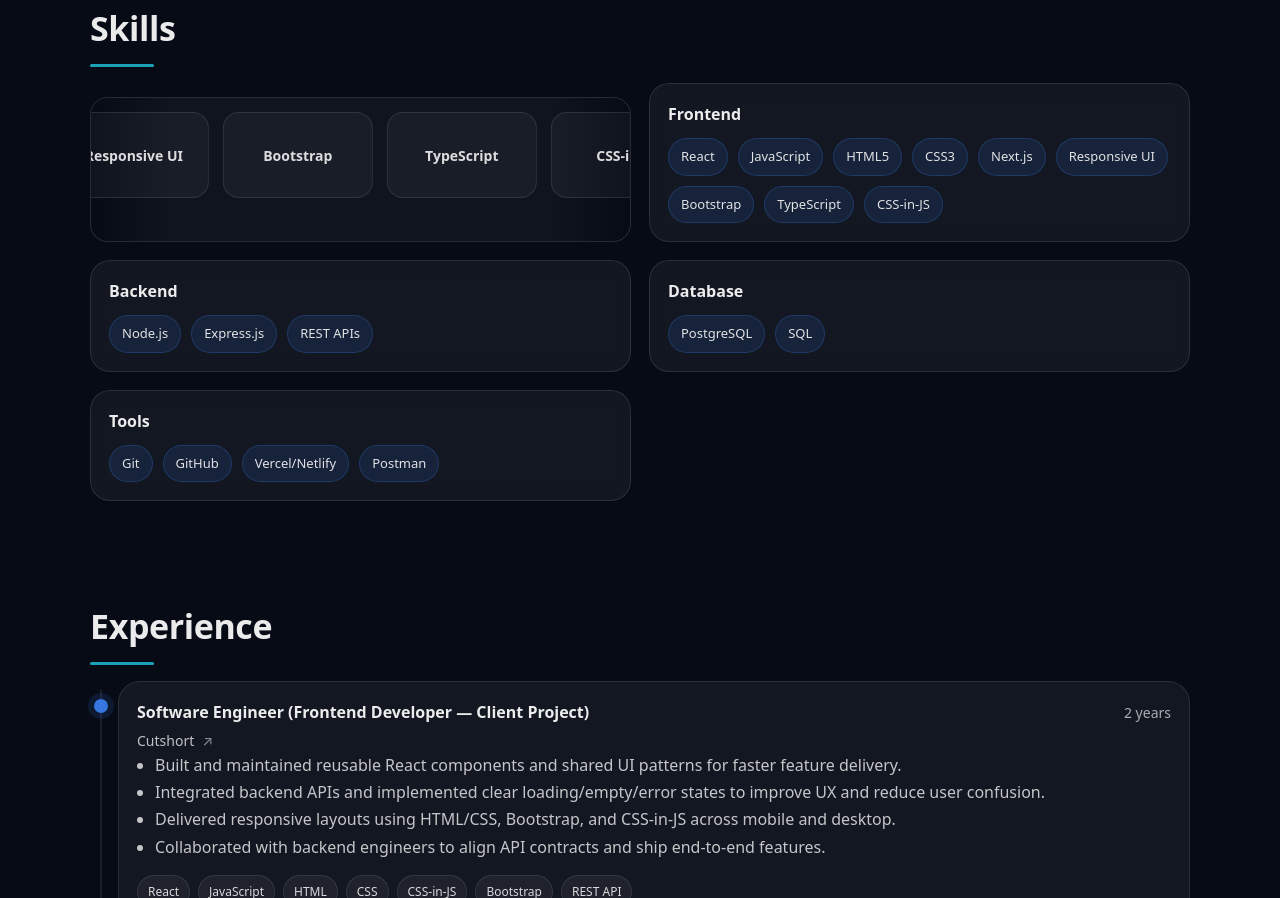
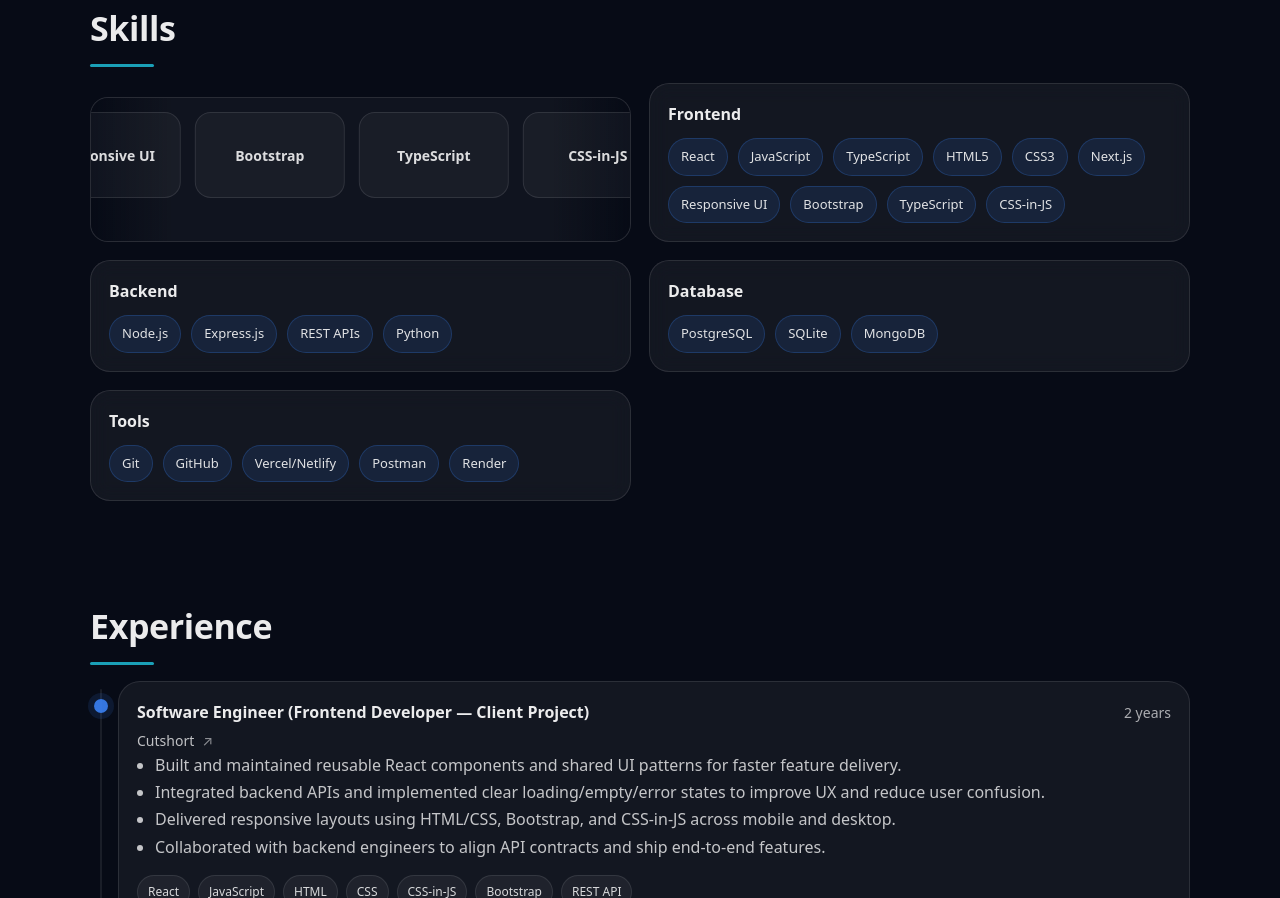
Before and after one commit to tejaswi20001/Tejaswi-portfolio, a React (Vite) app: page / in a window 1280 px wide. Shown: the part 1420-2318 px from the top of the page. Built offline with nearby package versions, Linux system fonts and the light colour scheme; no server answers.

Commit message:
update code

```diff
--- a/src/components/data/PortfolioData.js
+++ b/src/components/data/PortfolioData.js
@@ -6,6 +6,7 @@ export const skills = [
     items: [
       "React",
       "JavaScript",
+      "TypeScript",
       "HTML5",
       "CSS3",
       "Next.js",
@@ -17,15 +18,15 @@ export const skills = [
   },
   {
     title: "Backend",
-    items: ["Node.js", "Express.js", "REST APIs"],
+    items: ["Node.js", "Express.js", "REST APIs", "Python"],
   },
   {
     title: "Database",
-    items: ["PostgreSQL", "SQL"],
+    items: ["PostgreSQL", "SQLite", "MongoDB"],
   },
   {
     title: "Tools",
-    items: ["Git", "GitHub", "Vercel/Netlify", "Postman"],
+    items: ["Git", "GitHub", "Vercel/Netlify", "Postman", "Render"],
   },
 ];
 
--- a/src/components/pages/ExperienceSection.jsx
+++ b/src/components/pages/ExperienceSection.jsx
@@ -108,7 +108,7 @@ const Tag = styled.span`
 export default function ExperienceSection() {
   return (
     <Wrap>
-      {experience.map((e, idx) => (
+      {experience.map((e) => (
         <Item key={`${e.company}-${e.role}`}>
           <Line />
           <Dot />
```
Also changed, not shown: 2 other files (tests, documents, lock files or other folders).
